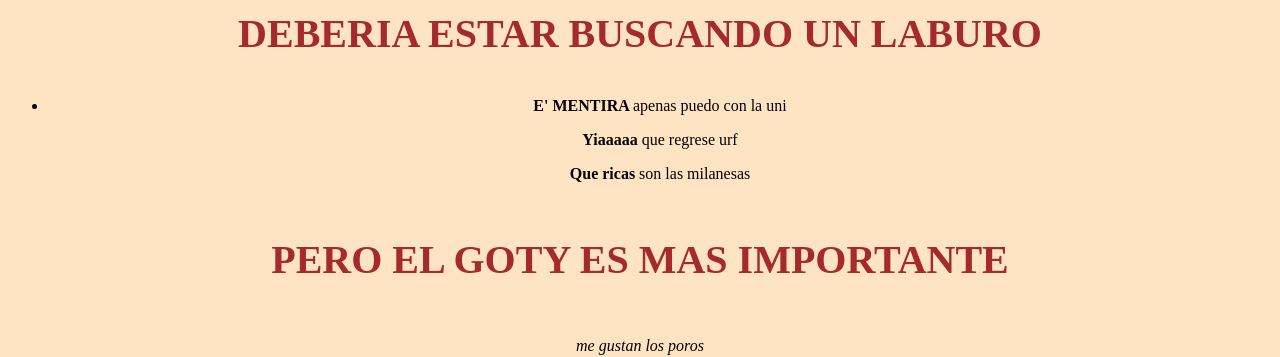
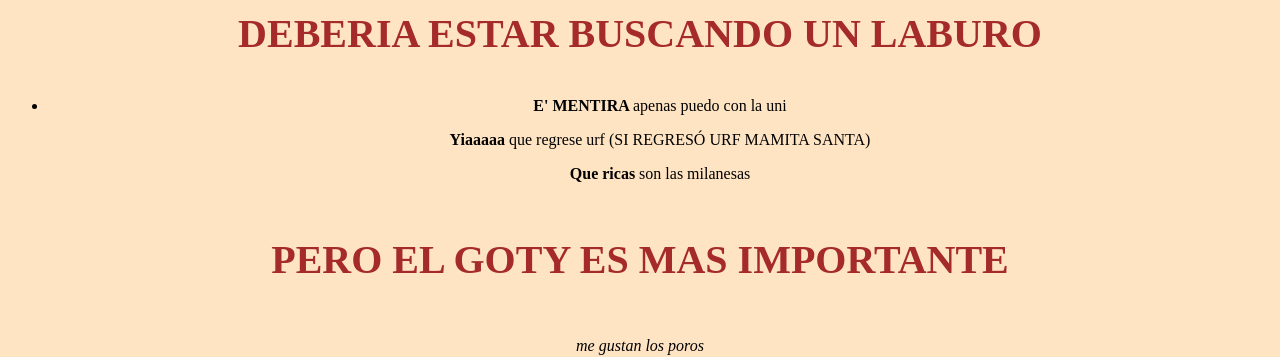
Before and after one commit to ddidike163/Pagina-Web, a plain HTML site: page index.html in a window 1280 px wide. Shown: the part 820-1177 px from the top of the page. Drawn offline with Linux system fonts and the light colour scheme.

Commit message:
Urf regresó

```diff
--- a/index.html
+++ b/index.html
@@ -52,7 +52,7 @@ mentes mas creativas, y esta es una clara prueba de esto, puedo decir que es sin
             <ul>
                 <li>
                     <p><strong>E' MENTIRA </strong> apenas puedo con la uni</p>
-                    <p><strong>Yiaaaaa </strong>que regrese urf</p>
+                    <p><strong>Yiaaaaa </strong>que regrese urf (SI REGRESÓ URF MAMITA SANTA)</p>
                     <p><strong>Que ricas </strong> son las milanesas</p>
                 </li>
             </ul>
```
